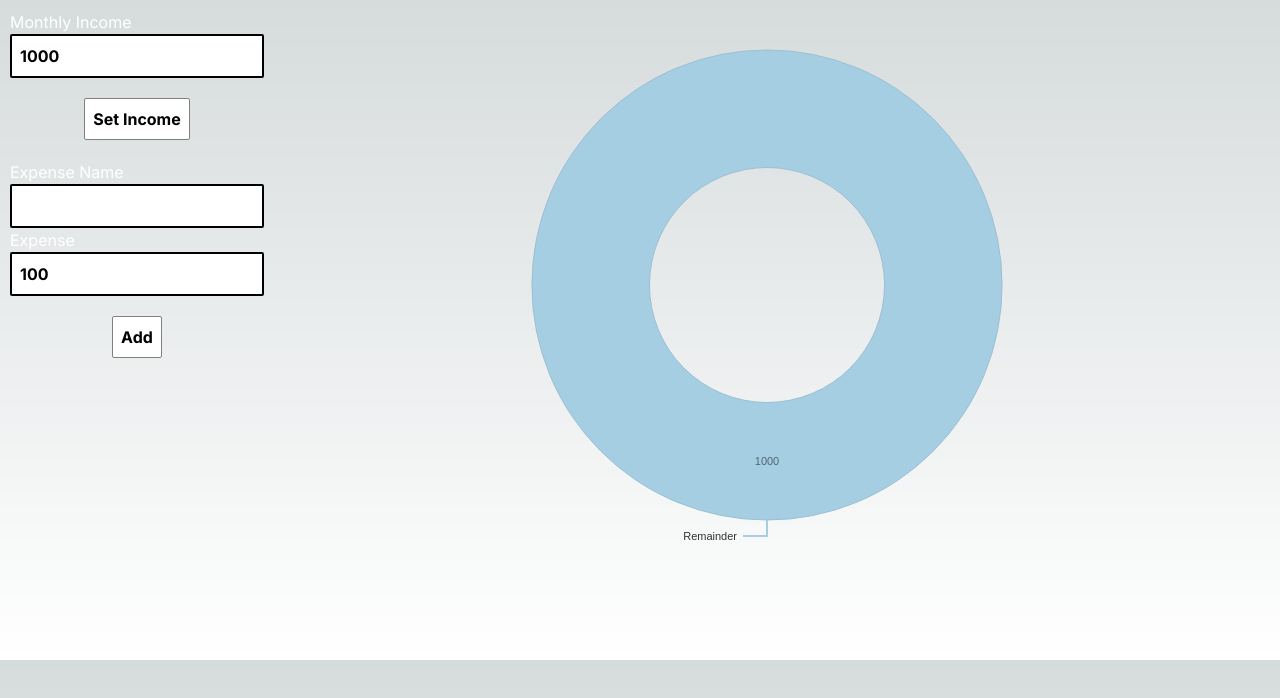
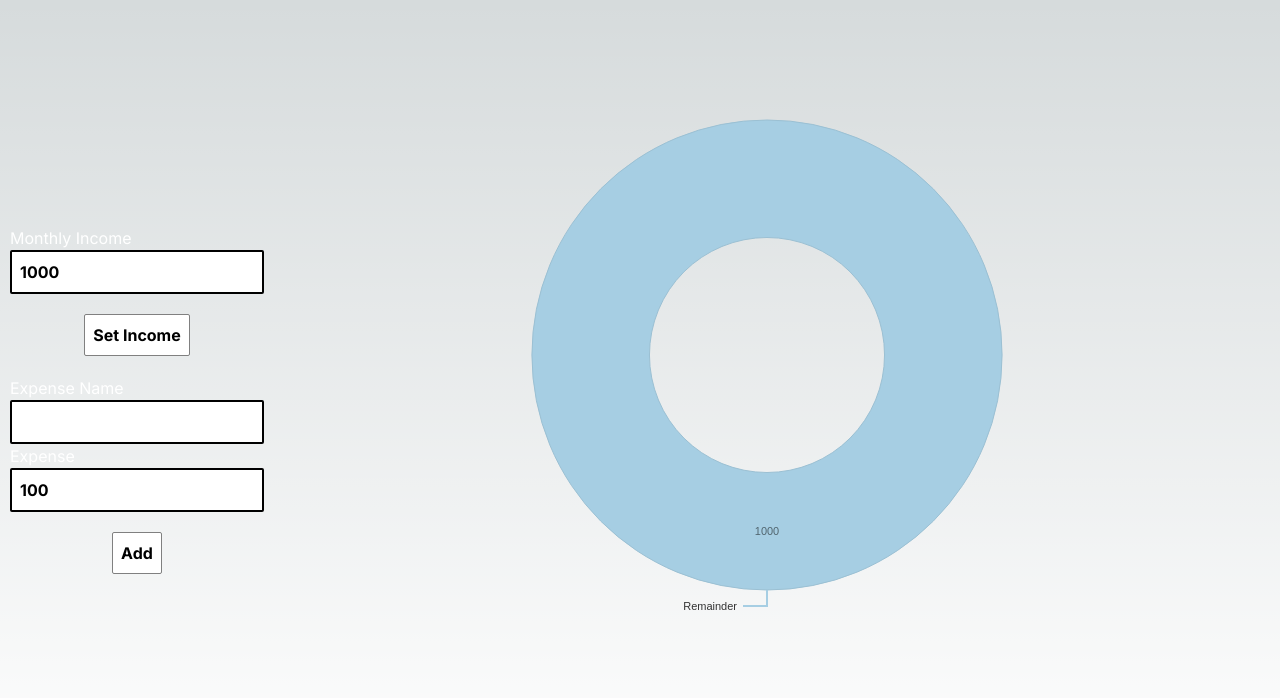
Before and after one commit to posthello-code/budgetizer, a Next.js app: page /budget in a window 1280 px wide. Shown: the top 698 px of the page. Built offline with nearby package versions, Linux system fonts and the light colour scheme.

Commit message:
max height for budget page

```diff
--- a/app/budget/page.tsx
+++ b/app/budget/page.tsx
@@ -21,7 +21,7 @@ export default function Home() {
   });
 
   return (
-    <main>
+    <main style={{ height: "100vh" }}>
       <div
         id="primary-view"
         style={{
@@ -29,11 +29,13 @@ export default function Home() {
           flex: 1,
           flexDirection: isSmallScreen ? "column" : "row",
           padding: 10,
+          height: "100%",
         }}
       >
         <div
           style={{
             flex: 0.2,
+            alignContent: "center",
           }}
         >
           <Controls
@@ -44,7 +46,7 @@ export default function Home() {
           ></Controls>
         </div>
 
-        <div style={{ flex: 0.9 }}>
+        <div style={{ flex: 0.9, alignContent: "center" }}>
           <BudgetPie
             isSmallScreen={isSmallScreen}
             data={[
```
